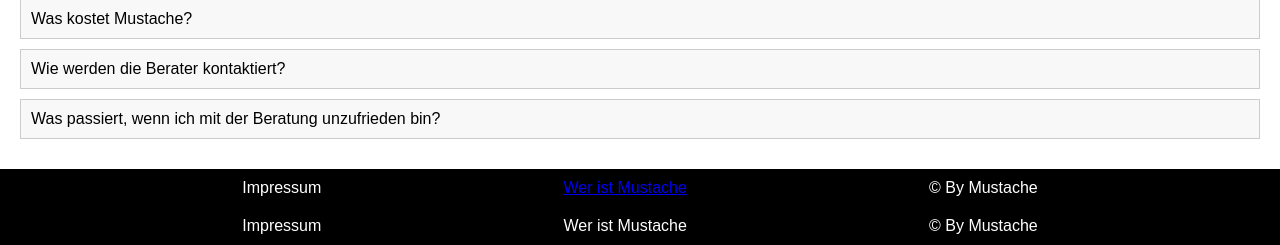
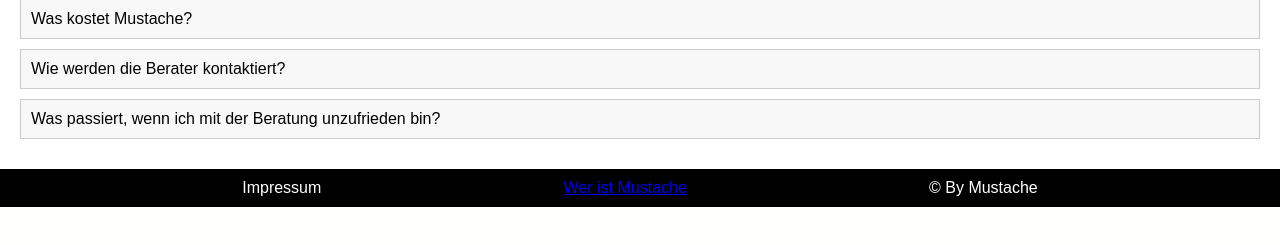
Before and after one commit to pillek/pillek.github.io, a Flask app: page / in a window 1280 px wide; the page is wider, and only the part inside the window is pictured. Shown: the part 1400-1645 px from the top of that part. After the commit the page ends 1607 px from the top of that part, so only its background shows below. Run offline with Flask 3, Linux system fonts and the light colour scheme.

Commit message:
ReadMe eingetragen und Fehler auf der Homepage entdeckt

```diff
--- a/templates/base.html
+++ b/templates/base.html
@@ -14,7 +14,7 @@
     {% block content %}{% endblock %}
     <div class="footer">
         <p>Impressum</p>
-        <p>Wer ist Mustache</p>
+        <p><a href="aboutus.html">Wer ist Mustache</a></p>
         <p>© By Mustache</p>
     </div>
 
--- a/templates/index.html
+++ b/templates/index.html
@@ -100,11 +100,6 @@
     </div>
 </div>
 
-<div class="footer">
-    <p>Impressum</p>
-    <p><a href="aboutus.html">Wer ist Mustache</a></p>
-    <p>© By Mustache</p>
-</div>
 
 <!-- Kontakt-Popup -->
 <div id="contactPopup" style="display: none; position: fixed; top: 50%; left: 50%; transform: translate(-50%, -50%); background-color: #fff; padding: 20px; border: 1px solid #333;">
```
Also changed, not shown: README.md.
